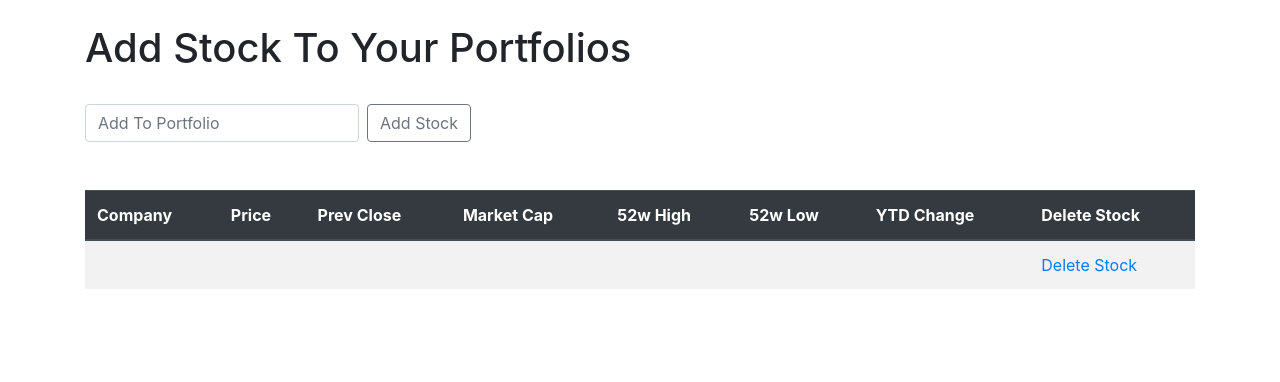
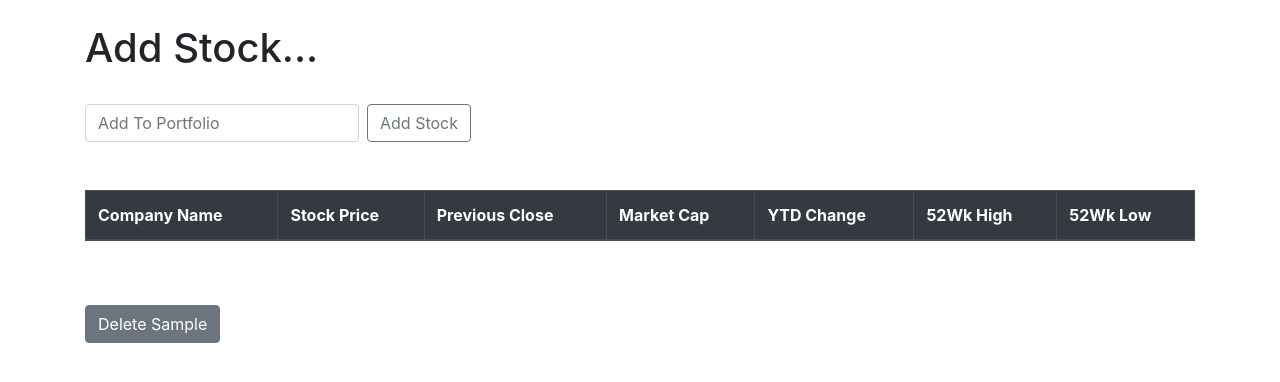
Before and after one commit to hicondron/Stock-App, a Django app: page /add_stock.html in a window 1280 px wide. Shown: the part 56-438 px from the top of the page. Run offline with Django 3.2, Linux system fonts and the light colour scheme; tables that the repository leaves empty hold one stand-in row (values such as "Sample post"); data that the repository does not hold is empty; some libraries are stand-ins or nearby versions.

Commit message:
add stock to database

```diff
--- a/quotes/templates/add_stock.html
+++ b/quotes/templates/add_stock.html
@@ -1,52 +1,61 @@
 {% extends 'base.html' %}
-
 {% block content %}
 
-<h1> Add Stock To Your Portfolios </h1>
+
+<h1>Add Stock...</h1>
 <br/>
 
-<form action ="{% url 'add_stock' %}" class="form-inline my-2 my-lg-0" method="POST">
-    {% csrf_token %}
-  <input class="form-control mr-sm-2" type="search" placeholder="Add To Portfolio" aria-label="Search" name="ticker">
-  <button class="btn btn-outline-secondary my-2 my-sm-0" type="submit">Add Stock </button>
-</form>
- <br/>
-<br/>
+<form action="{% url 'add_stock' %}" class="form-inline my-2 my-lg-0" method="POST">
+		{% csrf_token %}
+      <input class="form-control mr-sm-2" type="search" placeholder="Add To Portfolio" aria-label="Search" name="ticker">
+      <button class="btn btn-outline-secondary my-2 my-sm-0" type="submit">Add Stock</button>
+    </form>
 
- <table class="table table-striped tabler-bordered table-hover">
+<br/><br/>
+
+<table class="table table-striped table-bordered table-hover">
   <thead class="thead-dark">
     <tr>
-      <th scope="col">Company</th>
-      <th scope="col">Price</th>
-      <th scope="col">Prev Close</th>
+      <th scope="col">Company Name</th>
+      <th scope="col">Stock Price</th>
+      <th scope="col">Previous Close</th>
       <th scope="col">Market Cap</th>
-      <th scope="col">52w High</th>
-      <th scope="col">52w Low</th>
       <th scope="col">YTD Change</th>
-      <th scope="col">Delete Stock</th>
+      <th scope="col">52Wk High</th>
+      <th scope="col">52Wk Low</th>
+
     </tr>
   </thead>
   <tbody>
 {% if ticker %}
 
-    {% for item in ticker %}
 
-    <tr>
-      <th scope="row">{{ api.companyName }}</th>
-      <td>{{ api.latestPrice }}</td>
-      <td>{{ api.previousClose }}</td>
-      <td>{{ api.marketCap }}</td>
-      <td>{{ api.week52High }}</td>
-      <td>{{ api.week52Low }}</td>
-      <td>{{ api.ytdChange }}</td>
-      <td><a href="{% url 'delete' item.id %}"> Delete Stock</a></td>
-    </tr>
 
-    {% endfor %}
-{% endif %}
+  			{% for list_item in output %}
+  				<tr>
+					<th scope="row">{{ list_item.companyName }}</th>
+					<td>${{ list_item.latestPrice }}</td>
+					<td>${{ list_item.previousClose }}</td>
+					<td>${{ list_item.marketCap }}</td>
+					<td>{{ list_item.ytdChange }}%</td>
+					<td>${{ list_item.week52High }}</td>
+					<td>${{ list_item.week52Low }}</td>
+				</tr>
+			{% endfor %}
 
 
   </tbody>
 </table>
+{% endif %}
+
+
+
+<br/><br/>
+
+{% for item in ticker %}
+		<a href="{% url 'delete' item.id %}" class="btn btn-secondary">Delete {{ item }}</a> &nbsp;&nbsp;&nbsp;&nbsp;&nbsp;
+	{% endfor %}
+
+
 
 {% endblock %}
```
Also changed, not shown: db.sqlite3.
